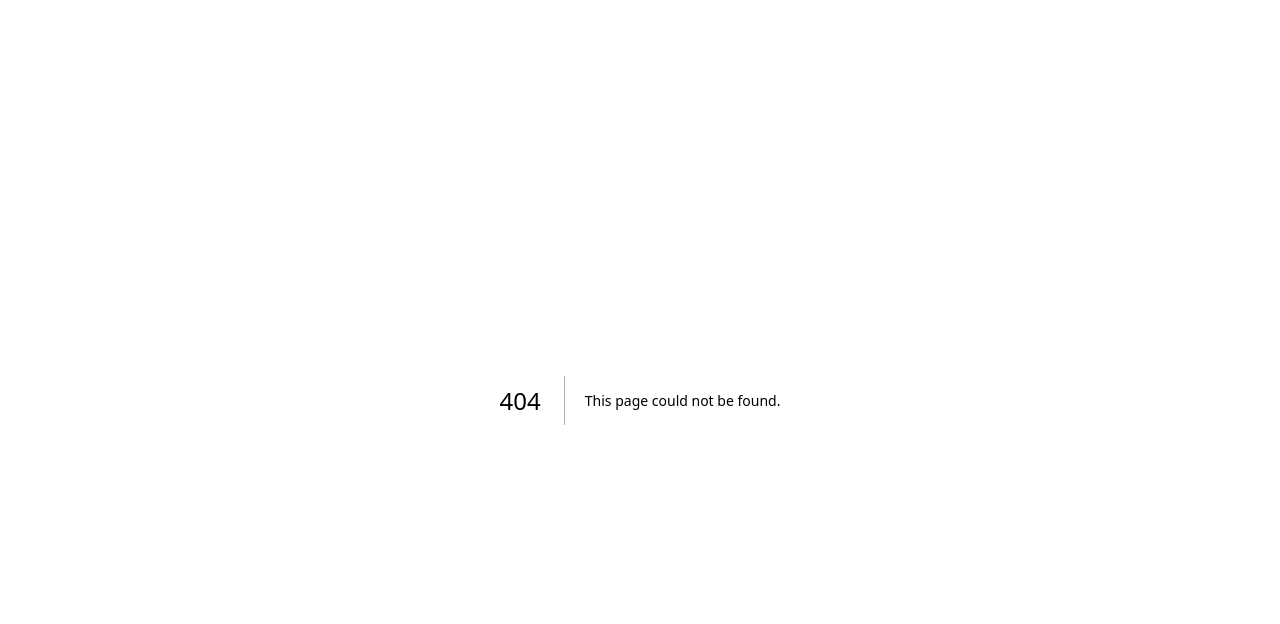
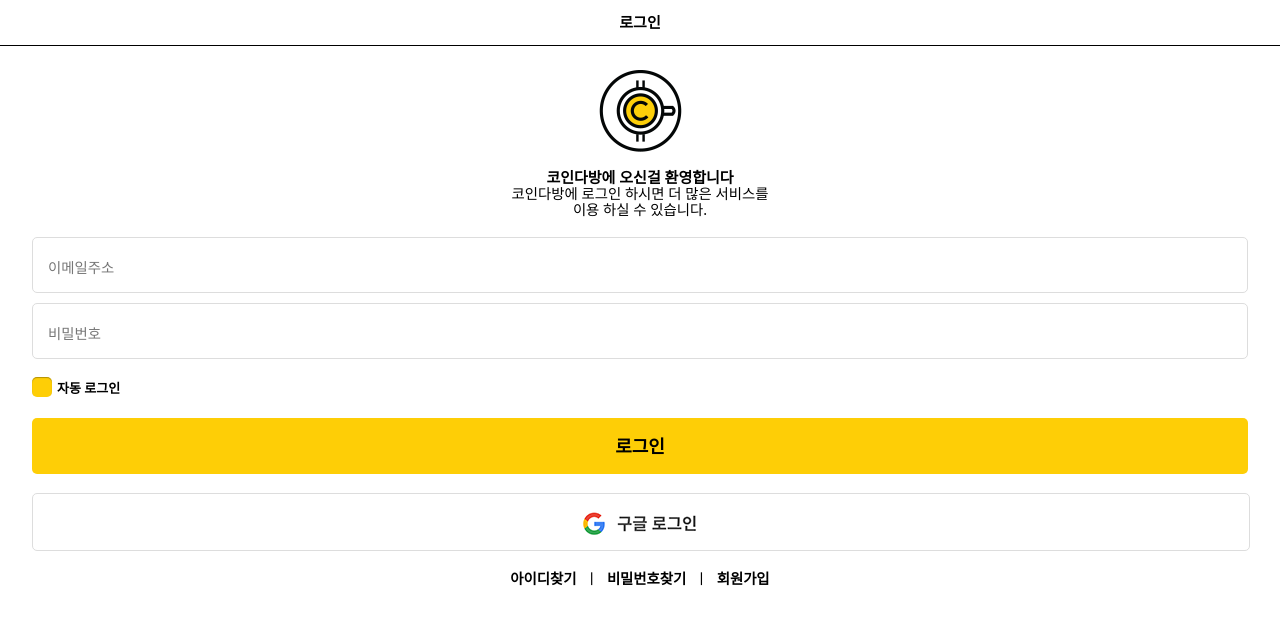
Before and after one commit to yonghwanny/coindabang_v1, a Next.js app: page /login in a window 1280 px wide. Before the commit this address had no page. Shown: the top 624 px of the page. Built offline with nearby package versions, Linux system fonts and the light colour scheme.

Commit message:
created login

```diff
--- a/app/page.tsx
+++ b/app/(home)/page.tsx
@@ -3,6 +3,7 @@
 import "../styles/index.css";
 import Image from 'next/image';
 import logo_home from "../assets/logo_home.png";
+import Link from 'next/link';
 
 export default function Home() {
   return (
@@ -18,12 +19,12 @@
 
       <section className="index_login" >
 			  <ul>
-				  <li><a href="login.html">로그인</a></li>
+				  <li><Link href="/login">로그인</Link></li>
 			  </ul>
       </section>
       <section  className="see">
 			<ul>
-				<li>나중에로그인 하시겠어요?  <a href="news.html"> 둘러보기</a></li>
+				<li>나중에로그인 하시겠어요?  <Link href="/news"> 둘러보기</Link></li>
 			</ul>
       </section>
 	  </div>
--- a/app/layout.tsx
+++ b/app/layout.tsx
@@ -1,6 +1,17 @@
+import type { Viewport } from 'next';
+
+export const viewport: Viewport = {
+  width: 'device-width',
+  initialScale: 1,
+  maximumScale: 1,
+  userScalable: false,
+  // Also supported by less commonly used
+  // interactiveWidget: 'resizes-visual',
+}
+
 export const metadata = {
-  title: 'Next.js',
-  description: 'Generated by Next.js',
+  title: 'Coindabang',
+  description: 'Generated by Coindabang',
 }
 
 export default function RootLayout({
--- /dev/null
+++ b/app/login/page.tsx
@@ -0,0 +1,68 @@
+import React from 'react';
+
+import "../../styles/reset.css";
+import "../../styles/login.css";
+import Image from 'next/image';
+import logo_login from "../../assets/logo_login.png";
+import google_btn from "../../assets/google_btn.png";
+import Link from 'next/link';
+
+export default function Login() {
+
+  return(
+    <React.Fragment>
+      <div id="wrap">
+			<section className="title_section">
+			<ul className="title">
+				<li >로그인</li>
+			</ul>
+			</section>
+
+  		<section className="logo_login">
+			<ul>
+				<li><Image src={logo_login} alt="logo_login" /></li>
+			</ul>
+			<ul>
+				<li>
+					<span className="title">코인다방에 오신걸 환영합니다</span>
+					<br />
+					<span className="Wellcome">코인다방에 로그인 하시면 더 많은 서비스를<br />
+					이용 하실 수 있습니다.</span>
+				</li>
+			</ul>
+			</section>
+
+			<section className="idpw">
+			<ul>
+				<li><input className="text"  placeholder="이메일주소" /></li>
+			</ul>
+			<ul>
+				<li><input  className="password"  placeholder="비밀번호" /></li>
+			</ul>
+			</section>
+			<section className="autobox">
+			<ul>
+				<li><input type="checkbox" name="" value="" id="lgoin" />
+					<label htmlFor="lgoin"><span className="autotext">자동 로그인</span></label> </li>
+			</ul>
+			</section>
+			<section className="login" >
+			<ul>
+				<li><Link href="/login">로그인</Link></li>
+			</ul>
+      </section>
+
+			<section className="google_login" >
+			<ul>
+				<li><Link href="/google_login"><Image src={google_btn} alt="google login" /></Link></li>
+			</ul>
+      </section>
+      <section className="idpwjoin">
+        <ul>
+         <Link href="/">아이디찾기</Link> ㅣ<Link href="/"> 비밀번호찾기</Link> ㅣ <Link href="/login">회원가입</Link>
+        </ul>
+      </section>
+			</div>
+    </React.Fragment>
+  )
+}
--- a/package.json
+++ b/package.json
@@ -12,7 +12,9 @@
   "license": "MIT",
   "description": "",
   "dependencies": {
+    "@supabase/supabase-js": "^2.45.4",
     "next": "^14.2.9",
+    "next-auth": "^4.24.7",
     "react": "^18.3.1",
     "react-dom": "^18.3.1"
   },
--- /dev/null
+++ b/styles/login.css
@@ -0,0 +1,350 @@
+/* 모바일용 CSS */
+/* 기본 CSS */
+#wrap {
+	display:flex;
+	flex-flow:column nowrap;
+	width:100%;
+	margin:0 auto;
+
+
+}
+#wrap section {
+	box-sizing:border-box;
+}
+
+#bottom {
+	display:flex;
+	flex-flow:column nowrap;
+	width:100%;
+	margin:0 auto;
+
+	position:fixed;
+	bottom:0px;
+
+
+}
+#bottom section {
+	box-sizing:border-box;
+}
+
+/* 타이틀영역 CSS */
+.title_section {
+
+	width:100%;
+	border-bottom: 1px #000000 solid;
+	text-align:center;
+
+}
+.title {
+
+
+	padding:15px 0;
+	padding:0.9375rem 0;
+	font-size:0.9375em;
+	font-size:0.9375rem;
+	line-height:15px;
+	line-height:0.9375rem;
+	text-align:center;
+	font-weight:bold;
+    text-transform:uppercase;
+
+
+
+
+}
+.Wellcome {
+
+
+	padding:0.9375rem 0;
+	font-size:0.9em;
+	font-size:0.9rem;
+	line-height:15px;
+	line-height:0.9375rem;
+	text-align:center;
+
+    text-transform:uppercase;
+
+
+
+
+}
+
+/*  로고 영역 */
+.logo_login {
+	margin-top: 0.625rem;
+	width:100%;
+	text-align:center;
+
+
+
+
+}
+
+.logo_login ul {
+
+
+	padding:0.3rem 2rem;
+
+
+
+}
+
+
+/* 아이디 비번 입력폼 CSS */
+
+
+.idpw {
+	margin-top: 0.625rem;
+	width:100%;
+
+
+}
+.idpw ul {
+
+
+	padding:0.3rem 2rem;
+
+}
+
+.idpw li {
+
+			text-align:left;
+
+padding:0.9375rem;
+border-radius:5px;
+	border:1px #ddd solid;
+
+
+}
+
+input::placeholder {
+  color: #777;
+  font-size: 0.9rem;
+
+}
+
+
+.idpw input{
+
+
+	width:100%;
+	background:#FFF;
+	border:none;
+	height:1.5rem;
+
+
+
+font-size:1.25rem;
+
+
+color:#000;
+}
+
+
+/* .idpw::-moz-input-placeholder{
+color:#999999;
+
+}
+
+.idpw::-webkit-input-placeholder {
+color:#999999;
+
+}  */
+
+
+/* 체크박스 영역 */
+
+.autobox {
+	margin-top: 0.625rem;
+	width:100%;
+
+
+
+}
+
+.autobox ul {
+
+
+	padding:0.3rem 2rem;
+
+
+}
+
+
+.autobox input[type=checkbox] {
+    display: none;
+}
+
+.autobox input[type=checkbox] + label{
+    display: inline-block;
+    cursor: pointer;
+    position: relative;
+    padding-left: 25px;
+    margin-right: 15px;
+    font-size: 13px;
+	line-height:20px;
+}
+
+.autobox input[type=checkbox]+ label:before {
+
+    content: "";
+    display: inline-block;
+
+    width: 20px;
+    height: 20px;
+
+    margin-right: 10px;
+    position: absolute;
+    left: 0;
+    bottom: 1px;
+	border-radius:5px;
+	    background-color: #FECE06;
+
+    box-shadow: inset 0px 1px 1px 0px rgba(0, 0, 0, .3), 0px 1px 0px 0px rgba(255, 255, 255, .8);
+}
+
+.autobox input[type=checkbox]:checked + label:before {
+
+    content: "\2713";  /* 체크모양 */
+    text-shadow: 1px 1px 1px rgba(0, 0, 0, .2);
+    font-size: 18px;
+    font-weight:800;
+    color: #000;
+    background:#FECE06;
+    text-align: center;
+    line-height: 18px;
+
+
+
+}
+
+.autotext {
+	font-weight:bold;
+
+	}
+
+
+
+
+/* 로그인 영역 */
+.login {
+	margin-top: 0.625rem;
+	width:100%;
+	text-align:center;
+
+
+
+
+}
+
+.login ul {
+
+
+	padding:0.3rem 2rem;
+
+
+
+}
+
+
+.login a{
+border-radius:5px;
+display:block;
+width:100%;
+
+font-size:1.125em;
+font-size:1.125rem;
+font-weight:bold;
+
+height:3.5rem;
+
+line-height:3.5rem;
+text-align:center;
+	color:#000;
+	background: #FECE06;
+}
+
+/* 구글로그인 영역 */
+.google_login {
+	margin-top: 0.625rem;
+	width:100%;
+	text-align:center;
+
+
+
+
+}
+
+.google_login ul {
+
+
+	padding:0.3rem 2rem;
+
+
+
+}
+
+
+.google_login a{
+border-radius:5px;
+border:1px #ddd solid;
+display:block;
+width:100%;
+
+height:3.5rem;
+line-height:1rem;
+text-align:center;
+	color:#000;
+	background: #fff;
+
+
+
+}
+
+.google_login img{
+	padding-top: 0.88rem;
+
+
+
+
+}
+
+/*아이디/비밀번호찾기,회원가입*/
+
+.idpwjoin {
+
+
+
+	text-align:center;
+	padding:1rem 0;
+
+
+	font-size:0.9rem;
+
+
+}
+
+
+.idpwjoin a{
+
+	border-radius:5px;
+	font-weight:bold;
+
+	text-align:center;
+	padding:0 0.3rem;
+	color:#000000;
+
+
+
+}
+
+
+
+/* 이미지 색상 변화
+
+.icon:hover {
+    filter: invert(100%) sepia(89%) saturate(6054%) hue-rotate(358deg) brightness(97%) contrast(113%);
+
+}
+
+*/
```
Also changed, not shown: app/(supabase)/ssr_test.tsx (added, +21 -0 lines), app/(supabase)/supabase.ts (added, +7 -0 lines), 2 other files (tests, documents, lock files or other folders).
